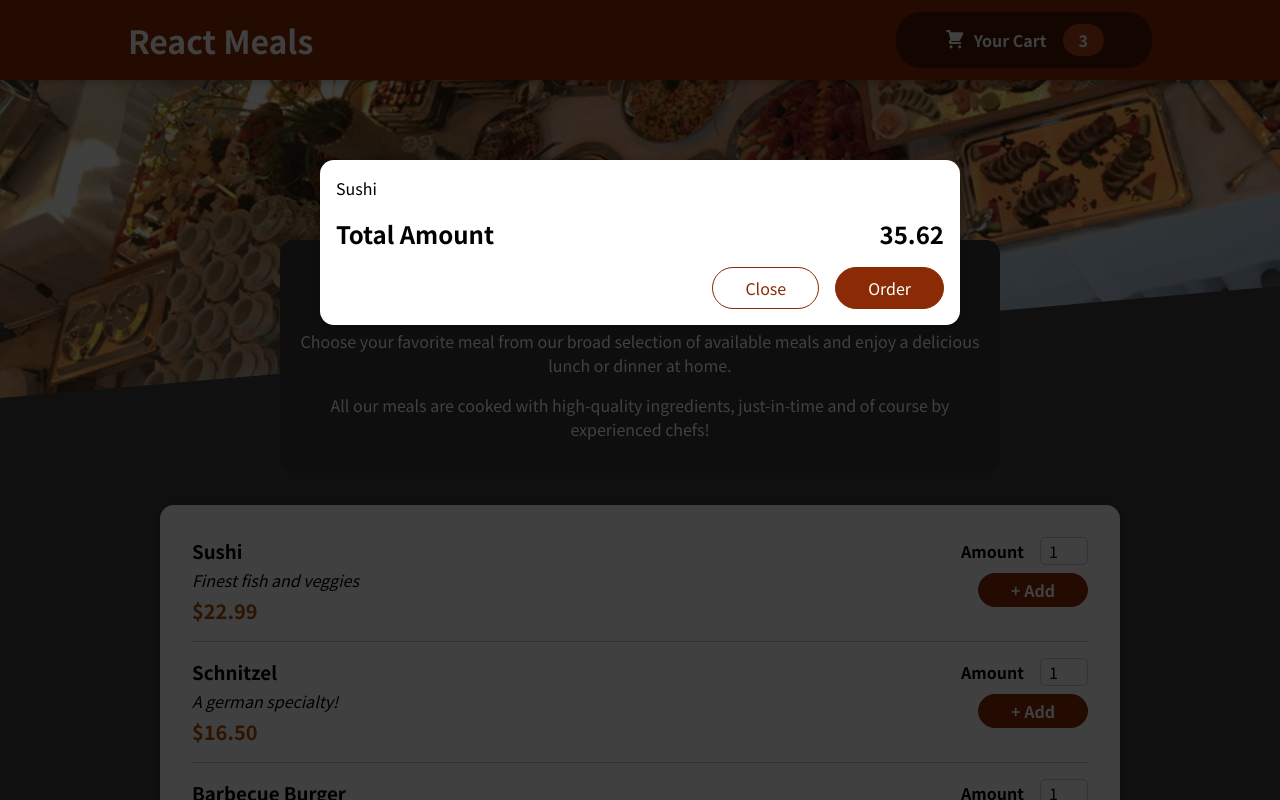
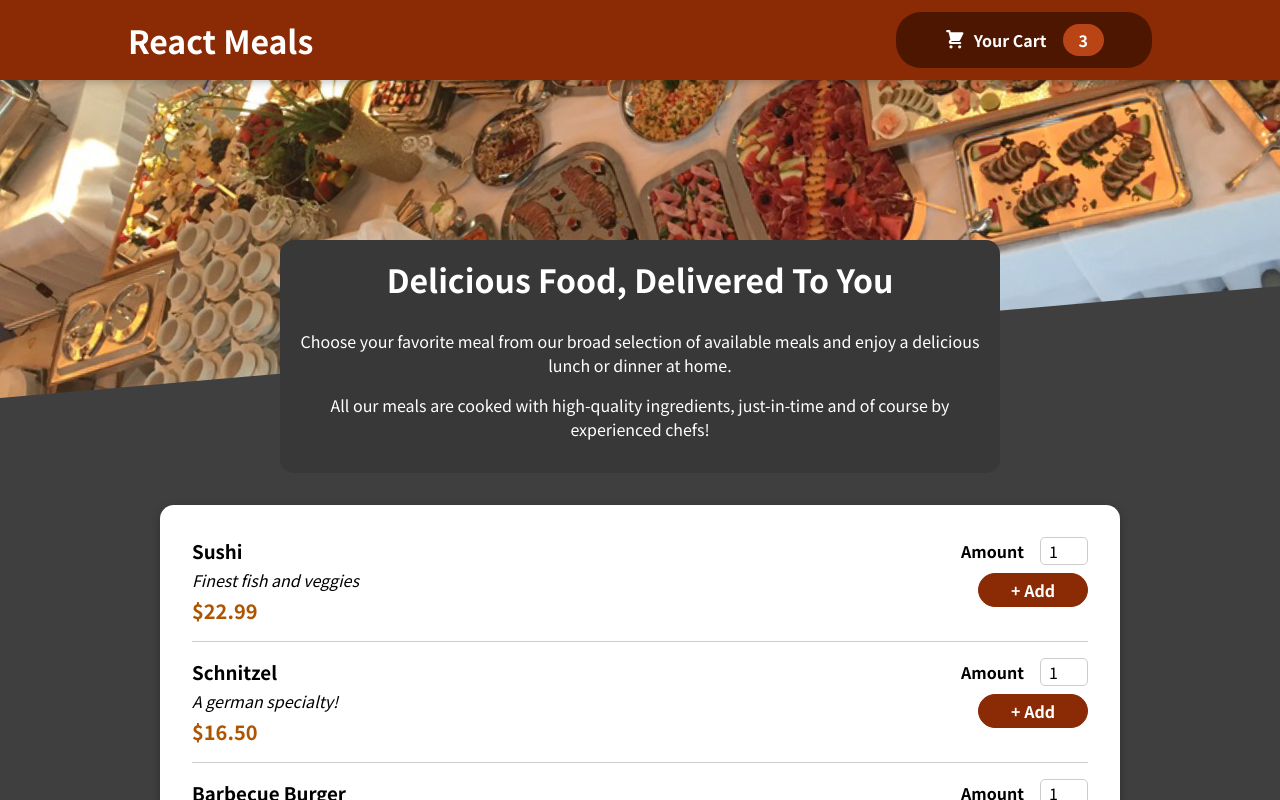
Before and after one commit to CTW100/food-order-app, a React (Create React App) app: page / in a window 1280 px wide. Shown: the top 800 px of the page. Built offline with nearby package versions, Linux system fonts and the light colour scheme.

Commit message:
141
Managing Cart & Modal State

```diff
--- a/src/App.js
+++ b/src/App.js
@@ -1,14 +1,24 @@
-import { Fragment } from 'react';
+import { Fragment, useState } from 'react';
 
 import Header from './components/Layout/Header';
 import Meals from './components/Meals/Meals';
 import Cart from './components/Cart/Cart';
 
 function App() {
+  const [cartIsShown, setCartIsShown] = useState(false);
+
+  const showCartHandler = () => {
+    setCartIsShown(true);
+  };
+
+  const hideCartHandler = () => {
+    setCartIsShown(false);
+  };
+
   return (
     <Fragment>
-      <Cart />
-      <Header />
+      {cartIsShown && <Cart onClose={hideCartHandler} />}
+      <Header onShowCart={showCartHandler} />
       <main>
         <Meals />
       </main>
--- a/src/components/Cart/Cart.js
+++ b/src/components/Cart/Cart.js
@@ -11,14 +11,16 @@
   );
 
   return (
-    <Modal>
+    <Modal onClose={props.onClose}>
       {cartItems}
       <div className={classes.total}>
         <span>Total Amount</span>
         <span>35.62</span>
       </div>
       <div className={classes.actions}>
-        <button className={classes['button--alt']}>Close</button>
+        <button className={classes['button--alt']} onClick={props.onClose}>
+          Close
+        </button>
         <button className={classes.button}>Order</button>
       </div>
     </Modal>
--- a/src/components/Layout/Header.js
+++ b/src/components/Layout/Header.js
@@ -9,7 +9,7 @@
     <Fragment>
       <header className={classes.header}>
         <h1>React Meals</h1>
-        <HeaderCartButton />
+        <HeaderCartButton onClick={props.onShowCart} />
       </header>
       <div className={classes['main-image']}>
         <img src={mealsImage} alt='A table full of delicious food!' />
--- a/src/components/Layout/HeaderCartButton.js
+++ b/src/components/Layout/HeaderCartButton.js
@@ -3,7 +3,7 @@
 
 const HeaderCartButton = (props) => {
   return (
-    <button className={classes.button}>
+    <button className={classes.button} onClick={props.onClick}>
       <span className={classes.icon}>
         <CartIcon />
       </span>
--- a/src/components/UI/Modal.js
+++ b/src/components/UI/Modal.js
@@ -4,7 +4,7 @@
 import classes from './Modal.module.css';
 
 const Backdrop = (props) => {
-  return <div className={classes.backdrop} />;
+  return <div className={classes.backdrop} onClick={props.onClose} />;
 };
 
 const ModalOverlay = (props) => {
@@ -20,7 +20,10 @@
 const Modal = (props) => {
   return (
     <Fragment>
-      {ReactDOM.createPortal(<Backdrop />, portalElement)}
+      {ReactDOM.createPortal(
+        <Backdrop onClose={props.onClose} />,
+        portalElement
+      )}
       {ReactDOM.createPortal(
         <ModalOverlay>{props.children}</ModalOverlay>,
         portalElement
```
Also changed, not shown: 1 other file (tests, documents, lock files or other folders).
